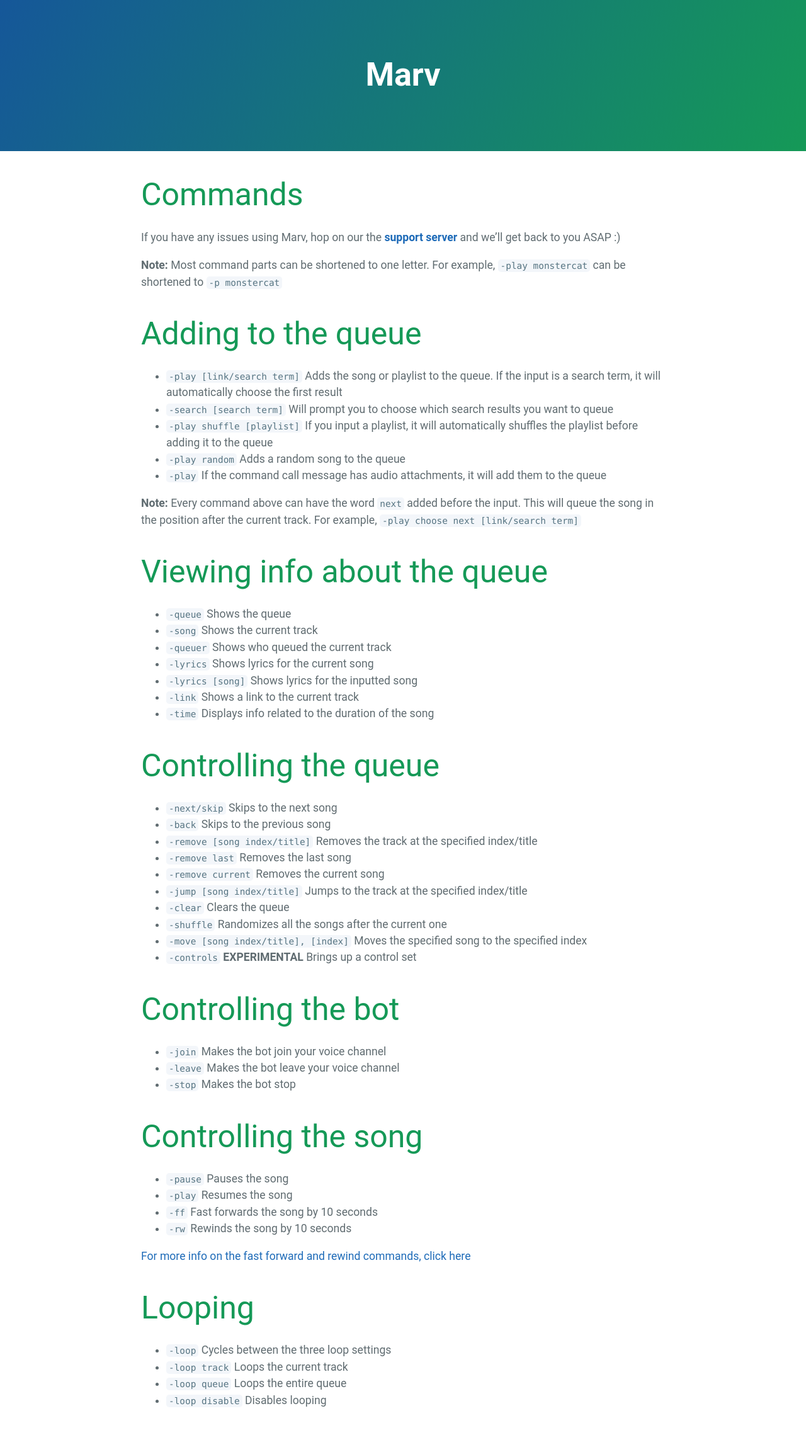
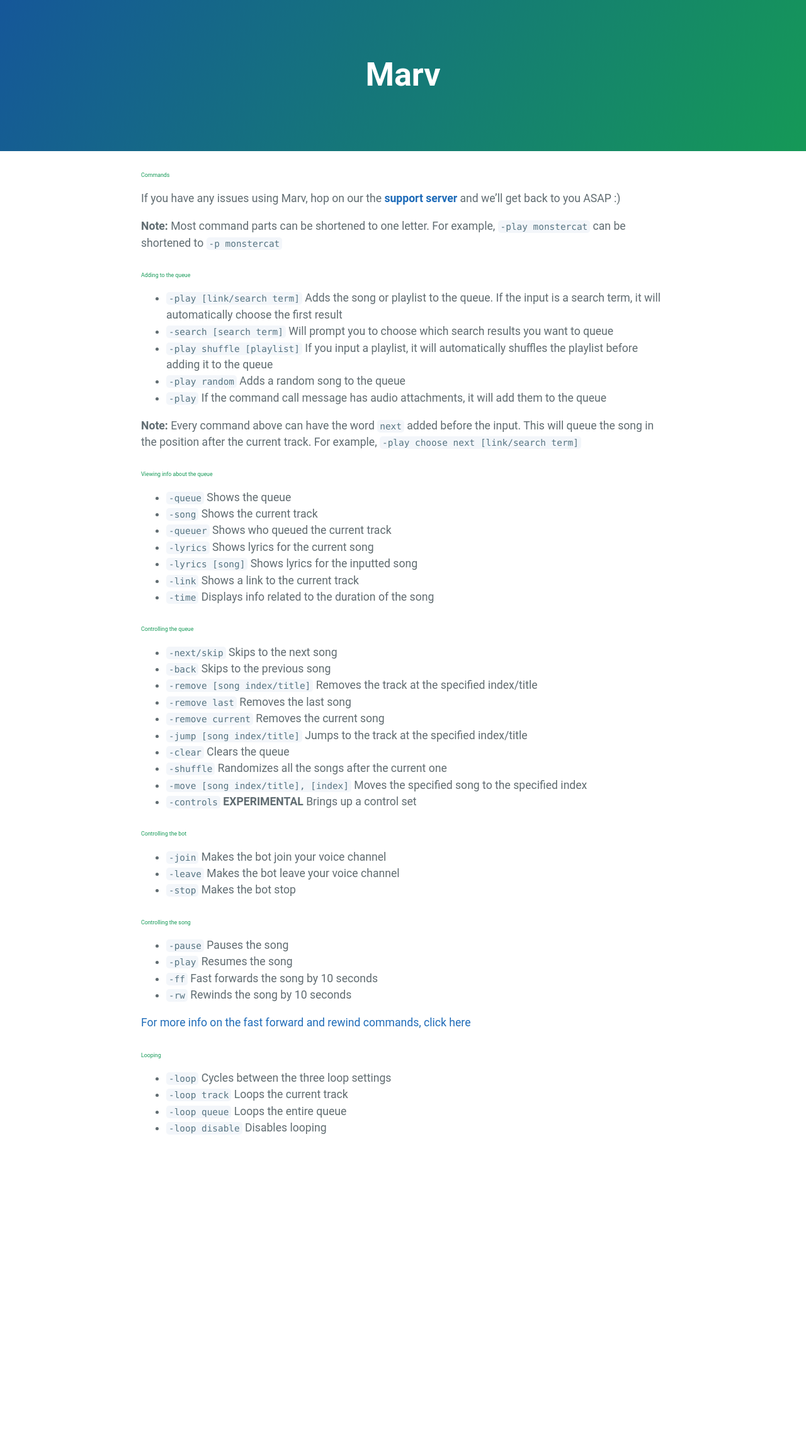
Before and after one commit to mymindishazel/marv-docs, a Jekyll site: the page built from commands.md, in a window 1280 px wide. Shown: the whole page at 63% size. Built offline with Jekyll 4.4.1, drawn with Linux system fonts in a browser that asks for light colours; our own code applies the rules of GitHub Pages for plain Markdown files; after the commit the page ends 1854 px from its top, so only the background shows below that.

Commit message:
Update jekyll-theme-cayman.scss

```diff
--- a/_sass/jekyll-theme-cayman.scss
+++ b/_sass/jekyll-theme-cayman.scss
@@ -175,7 +175,7 @@ a {
   h6 {
     margin-top: 2rem;
     margin-bottom: 1rem;
-    font-size: 50px;
+    font-size: 50%;
     font-weight: normal;
     color: $section-headings-color;
   }
```
